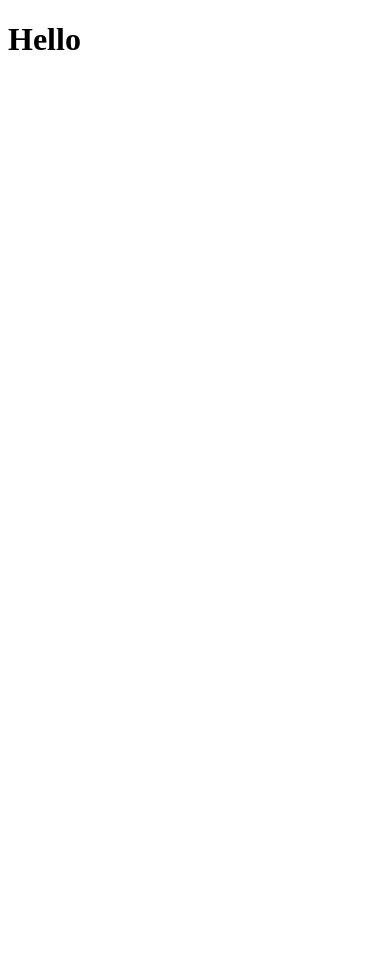
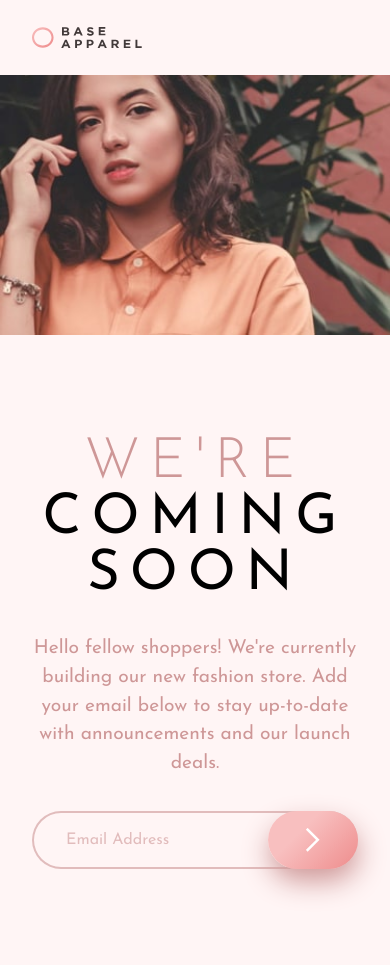
Before and after one commit to AbderrahmaneFadili/base-apparel-coming-soon-master, a plain HTML site: page index.html in a window 390 px wide. Before the commit the page ends 844 px from the top, so only its background shows below. Drawn offline with Linux system fonts and the light colour scheme.

Commit message:
Mobile && Active state

```diff
--- a/css/style.css
+++ b/css/style.css
@@ -1,14 +1,169 @@
 /* Import Fonts */
-@import url('https://fonts.googleapis.com/css2?family=Josefin+Sans:wght@300;400;600&display=swap');
+@import url("https://fonts.googleapis.com/css2?family=Josefin+Sans:wght@300;400;600&display=swap");
 
-:root{
-    --font-family:'Josefin Sans', sans-serif;
-    --font-size:16px;
-    --desaturated-red:#ce9797;
-    --soft-red:#f96262;
-    --dark-grayish-red:#413a3a;
-    --linear-gradient-1-from:hsl(0, 0%, 100%);
-    --linear-gradient-1-to:hsl(0, 100%, 98%);
-    --linear-gradient-2-from:hsl(0, 80%, 86%);
-    --linear-gradient-2-to:hsl(0, 74%, 74%);
+:root {
+  --font-family: "Josefin Sans", sans-serif;
+  --font-size: 16px;
+  --desaturated-red: #ce9797;
+  --soft-red: #f96262;
+  --dark-grayish-red: #413a3a;
+  --linear-gradient-1-from: #ffffff;
+  --linear-gradient-1-to: #fff5f5;
+  --linear-gradient-2-from: #f8bfbf;
+  --linear-gradient-2-to: #ee8c8c;
 }
+
+*,
+*::after,
+*::before {
+  padding: 0;
+  margin: 0;
+  box-sizing: border-box;
+}
+
+html {
+  font-family: var(--font-family);
+  font-size: var(--font-size);
+}
+
+body {
+  background-color: var(--linear-gradient-1-to);
+}
+
+.coming-soon-section__container {
+  display: flex;
+  flex-direction: column;
+}
+.coming-soon-section__logo {
+  display: absolute;
+  width: 100%;
+  height: 75px;
+  top: 0;
+  left: 0;
+}
+.coming-soon-section__logo img {
+  width: 110px;
+  position: relative;
+  top: 50%;
+  transform: translateY(-50%);
+  left: 2rem;
+}
+
+.coming-soon-section__desktop__img {
+  display: none;
+}
+
+.coming-soon-section__mobile__img {
+  width: 100%;
+  height: 40%;
+}
+
+/* Coming Soon Right */
+.coming-soon-section__right {
+  display: flex;
+  flex-direction: column;
+  align-items: center;
+  padding: 4rem 2rem;
+}
+
+.coming-soon-section__title {
+  font-size: 3.5rem;
+  text-transform: uppercase;
+  letter-spacing: 10px;
+  text-align: center;
+  font-weight: 400;
+  margin: 2rem 0;
+}
+
+.coming-soon-section__title span {
+  font-weight: 300;
+  color: var(--desaturated-red);
+}
+
+.coming-soon-section__description {
+  font-size: 1.2rem;
+  width: 100%;
+  text-align: center;
+  line-height: 1.5;
+  color: var(--desaturated-red);
+}
+
+.coming-soon-section__form {
+  width: 100%;
+  margin:2rem auto;
+}
+
+.coming-soon-section__control {
+  display: flex;
+  position: relative;
+}
+.coming-soon-section__input {
+  width: 100%;
+  background: var(--linear-gradient-1-to);
+  border: 2px solid rgba(206, 151, 151, 0.6);
+  padding: 1.2rem 0.4rem 1.2rem 2rem;
+  border-radius: 2rem;
+  outline: none;
+  font-family: var(--font-family);
+  font-size: 1rem;
+}
+.coming-soon-section__input::placeholder {
+  font-size: 1rem;
+  color: var(--desaturated-red);
+  opacity: 0.6;
+}
+
+.coming-soon-section__input + .coming-soon-section__submit {
+  padding: 1.2rem 0.4rem 1.2rem 2rem;
+  border-radius: 2rem;
+  width: 90px;
+  cursor: pointer;
+  outline: 0;
+  border: none;
+  background: linear-gradient(
+    135deg,
+    rgba(248, 191, 191, 1) 36%,
+    rgba(238, 140, 140, 1) 100%
+  );
+  position: absolute;
+  right:0;
+  height: 100%;
+  box-shadow: 1px 13px 28px -1px var(--desaturated-red);
+
+}
+
+.coming-soon-section__control.error .coming-soon-section__input{
+border-color: var(--soft-red);
+}
+
+.coming-soon-section__control.error ~
+.coming-soon-section__form-error-icon,
+.coming-soon-section__control.error ~
+.coming-soon-section__form-error-text{
+    display:block;
+}
+
+
+.coming-soon-section__submit img {
+  position: absolute;
+  left: 50%;
+  top: 50%;
+  transform: translate(-50%, -50%);
+  width: 15px;
+}
+
+.coming-soon-section__form-error-icon{
+    position: absolute;
+    right:9rem;
+    bottom:-24rem;
+    display: none;
+}
+
+.coming-soon-section__form-error-text{
+    position: relative;
+    top:.6rem;
+    left:1rem;
+    font-size: .9rem;
+    color:var(--soft-red);
+    display: none;
+}
--- a/index.html
+++ b/index.html
@@ -16,7 +16,58 @@
     <link rel="stylesheet" href="./css/style.css" />
   </head>
   <body>
-    <h1>Hello</h1>
+    <section class="coming-soon-section">
+      <div class="coming-soon-section__logo">
+        <img src="./images/logo.svg" alt="" />
+      </div>
+      <div class="coming-soon-section__container">
+        <div class="coming-soon-section__left">
+          <img
+            src="./images/hero-mobile.jpg"
+            class="coming-soon-section__mobile__img"
+          />
+          <img
+            src="./images/hero-desktop.jpg"
+            class="coming-soon-section__desktop__img"
+          />
+        </div>
+
+        <div class="coming-soon-section__right">
+          <h4 class="coming-soon-section__title">
+            <span>We're</span><br />coming<br />soon
+          </h4>
+
+          <p class="coming-soon-section__description">
+            Hello fellow shoppers! We're currently building our new fashion
+            store. Add your email below to stay up-to-date with announcements
+            and our launch deals.
+          </p>
+
+          <form action="" class="coming-soon-section__form">
+            <div class="coming-soon-section__control">
+              <input
+                type="text"
+                class="coming-soon-section__input"
+                placeholder="Email Address"
+              />
+
+              <button class="coming-soon-section__submit">
+                <img src="./images/icon-arrow.svg" />
+              </button>
+            </div>
+            <span class="coming-soon-section__form-error-text"
+              >Please provide a valid email</span
+            >
+            <img
+              src="./images/icon-error.svg"
+              class="coming-soon-section__form-error-icon"
+              alt=""
+            />
+          </form>
+        </div>
+      </div>
+    </section>
+
     <script src="./js/script.js"></script>
   </body>
 </html>
--- a/js/script.js
+++ b/js/script.js
@@ -0,0 +1,21 @@
+const emailValidation = /^[a-zA-Z0-9.!#$%&'*+/=?^_`{|}~-]+@[a-zA-Z0-9-]+(?:\.[a-zA-Z0-9-]+)*$/;
+
+const emailInput = document.querySelector(".coming-soon-section__input");
+
+const form = document.querySelector("form");
+
+const erroText = document.querySelector(
+  ".coming-soon-section__form-error-text",
+);
+
+const formControl = document.querySelector(".coming-soon-section__control");
+
+form.addEventListener("submit", (event) => {
+  event.preventDefault();
+
+  if (!emailValidation.test(emailInput.value)) {
+    formControl.classList.add("error");
+  } else {
+    formControl.classList.remove("error");
+  }
+});
```
